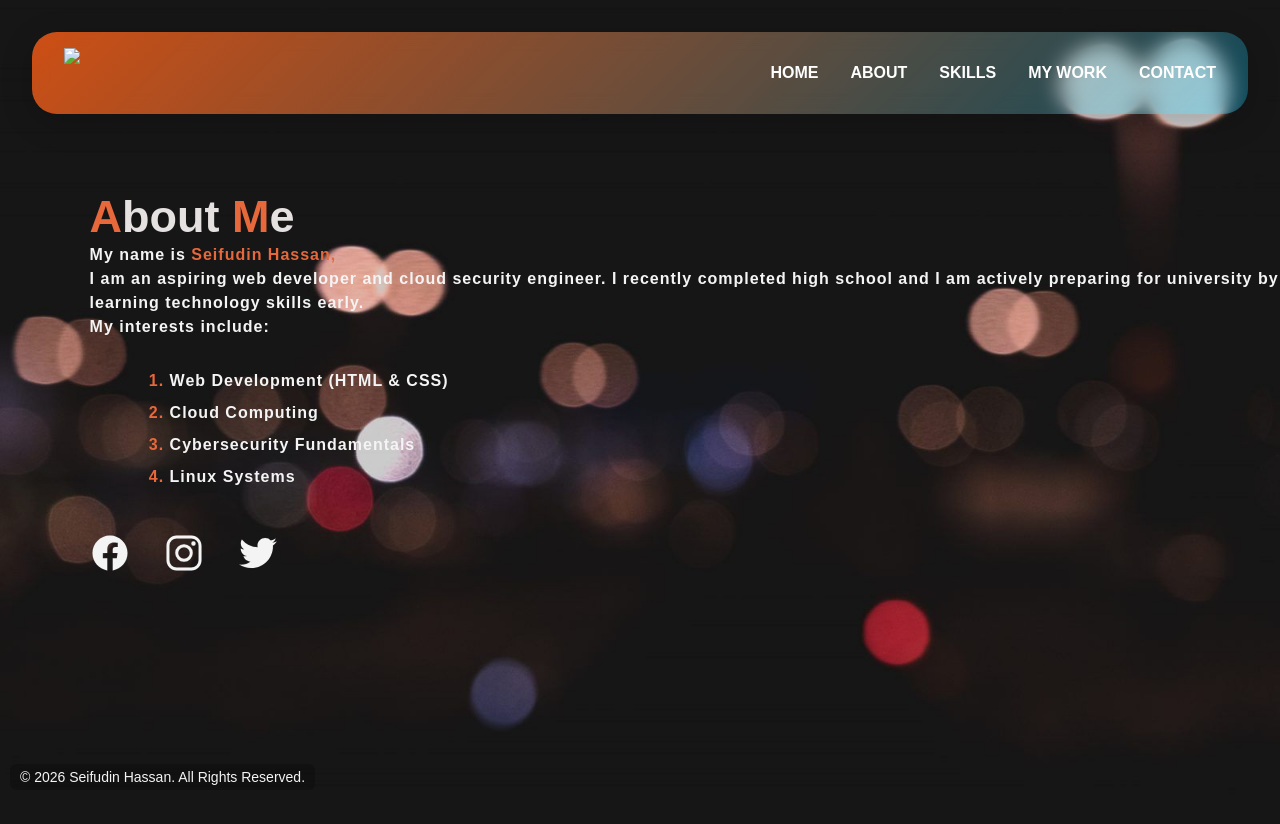
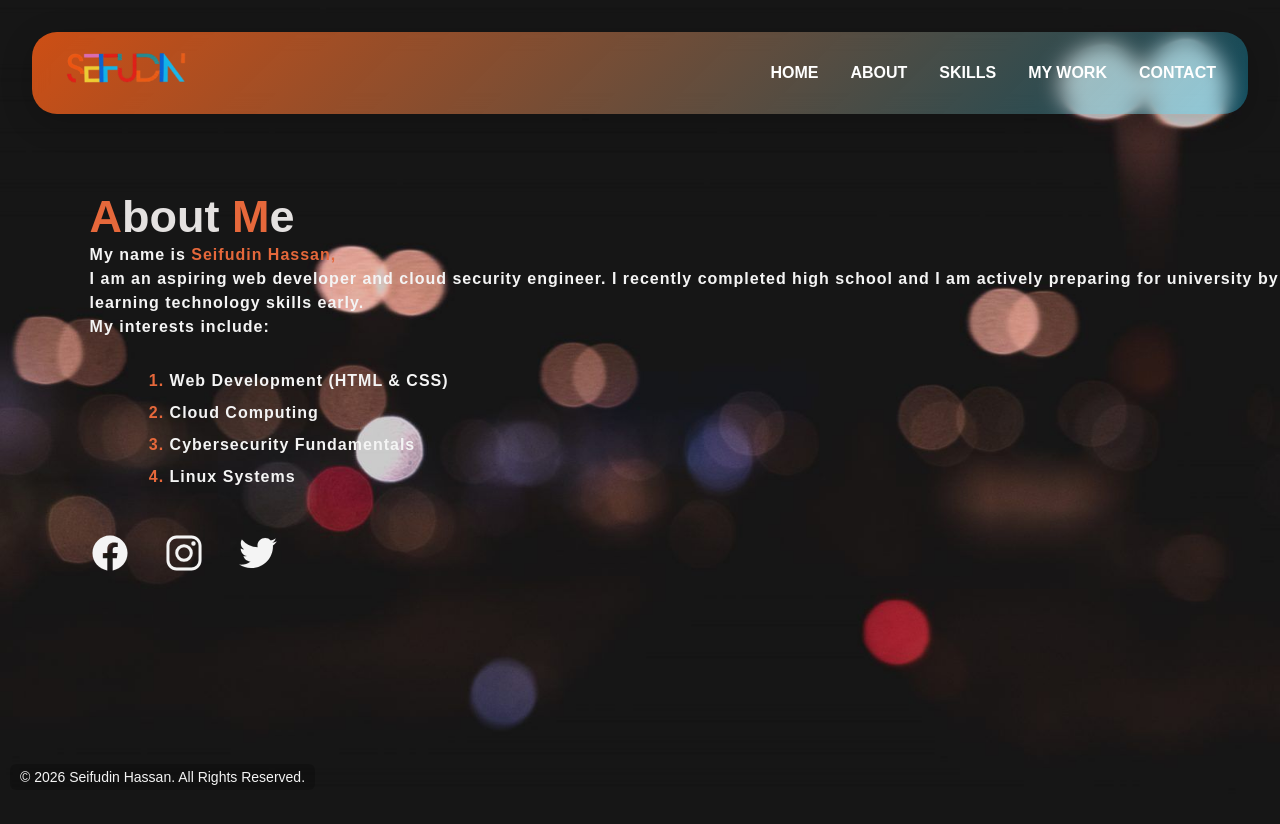
Before and after one commit to skibidi-cell/website-Portfolio, a plain HTML site: page about.html in a window 1280 px wide. Drawn offline with nearby package versions, Linux system fonts and the light colour scheme; the site is published under a folder, as on GitHub Pages, so addresses that start at the root find nothing.

Commit message:
doc : third commit

```diff
--- a/about.html
+++ b/about.html
@@ -9,7 +9,7 @@
     <div class="main">
         <!--navigation pane-->
         <div class="navbar">
-            <img src="/images/logo main.png" class="logo">
+            <img src="./images/logo main.png" class="logo">
 
             <ul class="nav-links">
                 <li><a href="index.html">HOME</a></li>
```
Also changed, not shown: contact.html (+1 -1 lines), index.html (+1 -1 lines), mywork.html (+1 -1 lines), skills.html (+1 -1 lines).
